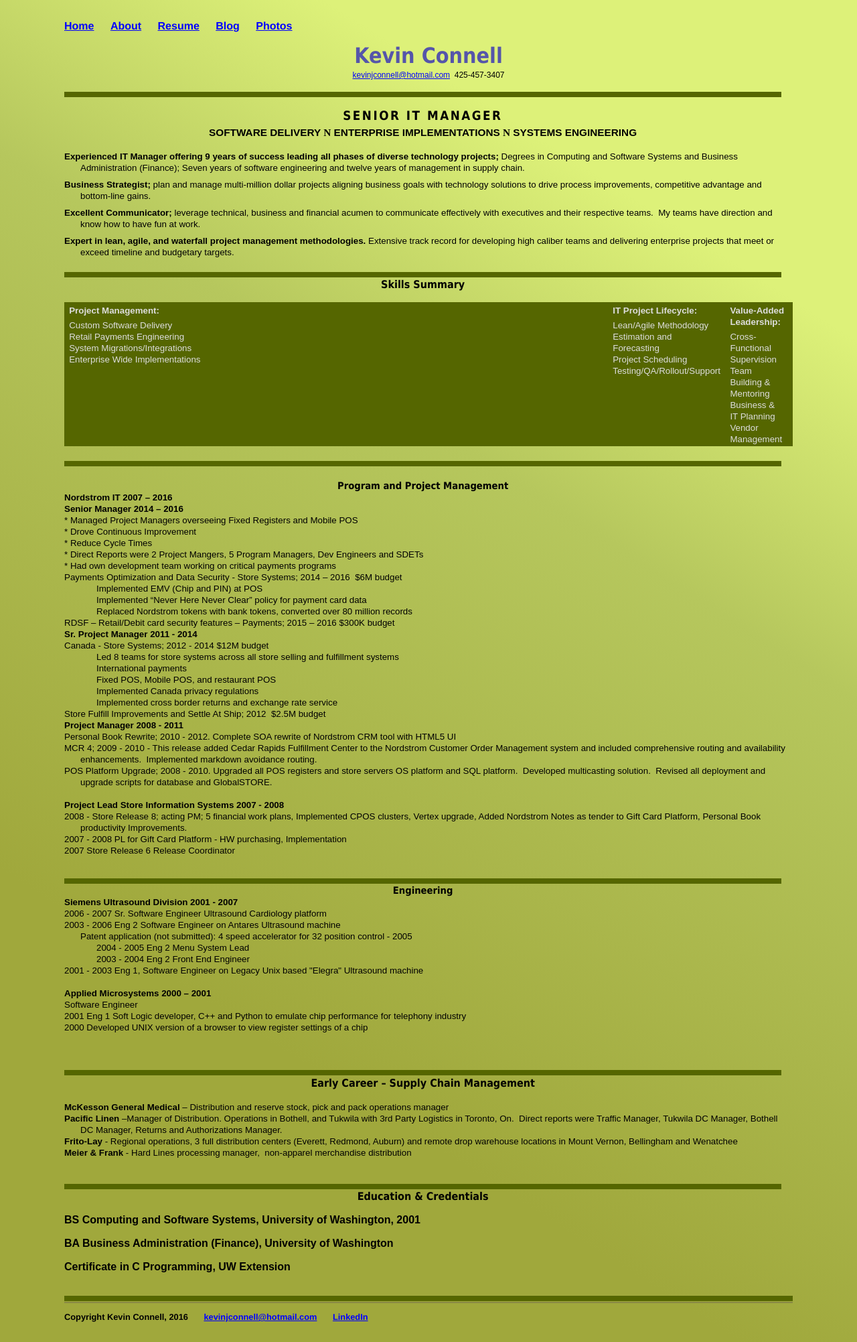
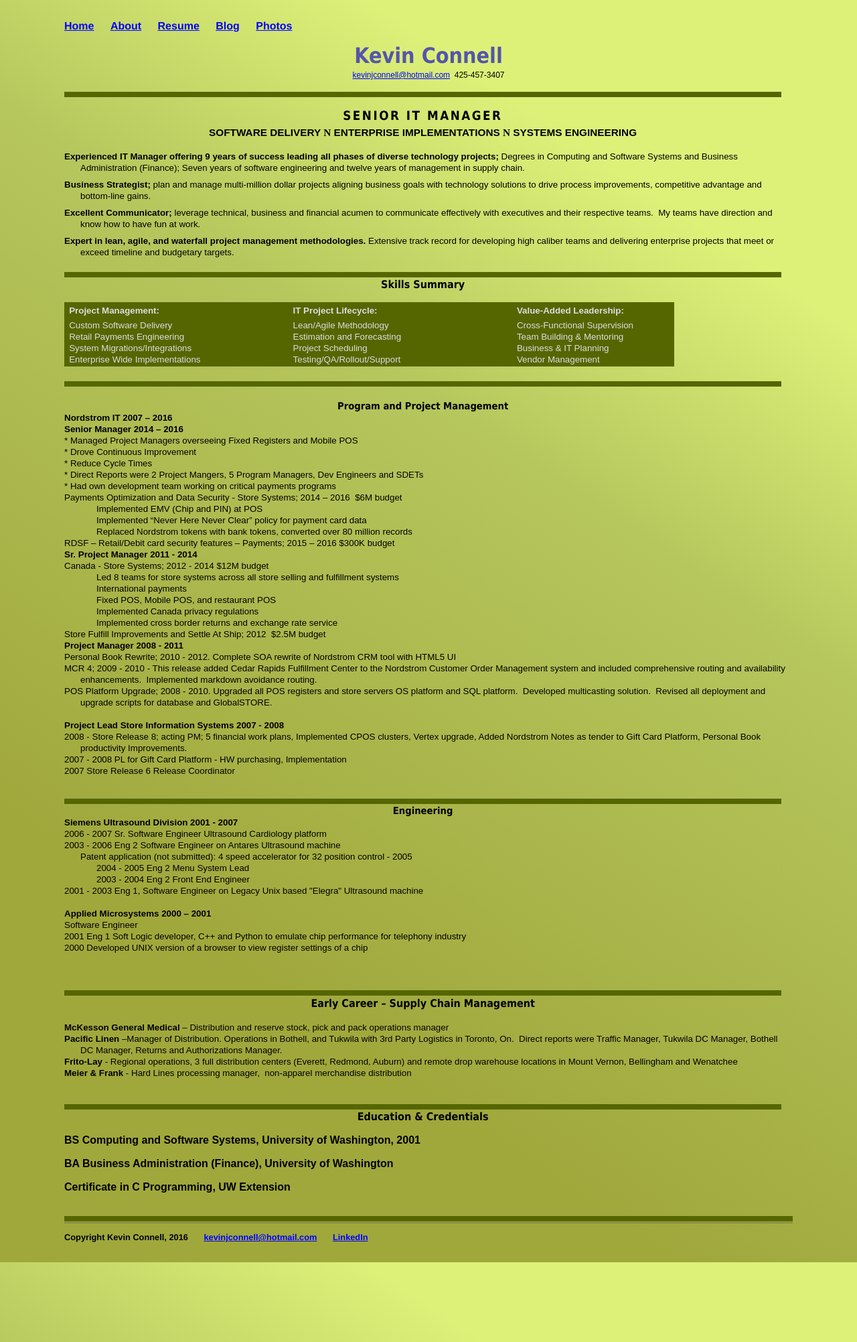
Before and after one commit to mo4dawg/mo4dawg.github.io, a Jekyll site: the page built from CV/index.html, in a window 1280 px wide. Shown: the whole page at 67% size. Built offline with Jekyll 4.4.1, drawn with Linux system fonts in a browser that asks for light colours.

Commit message:
Update index.html

```diff
--- a/CV/index.html
+++ b/CV/index.html
@@ -442,7 +442,7 @@
  style='margin: 0px;
  mso-padding-alt:0in 5.4pt 0in 5.4pt'>
  <tr style='mso-yfti-irow:0;mso-yfti-firstrow:yes;mso-yfti-lastrow:yes'>
-  <td width = "90%" valign=top style='background:#556600;color:#DDDDDD;padding:0in 5.4pt 0in 5.4pt'>
+  <td width = 320 valign=top style='background:#556600;color:#DDDDDD;padding:0in 5.4pt 0in 5.4pt'>
   <p class=MsoNormal style='margin-top:2.0pt;margin-right:0in;margin-bottom:
   4.0pt;margin-left:0in;line-height:normal'><span style='mso-bookmark:top'><b
   style='mso-bidi-font-weight:normal'><span style='font-size:10.0pt;font-family:
@@ -465,7 +465,7 @@
   mso-fareast-font-family:"Times New Roman"'>Enterprise Wide Implementations&nbsp;&nbsp;&nbsp;&nbsp;&nbsp;&nbsp;<o:p></o:p></span></span></p>
   </td>
   <span style='mso-bookmark:top'></span>
-  <td width = "90%" valign=top style='background:#556600;color:#DDDDDD;padding:0in 5.4pt 0in 5.4pt'>
+  <td width = 320 valign=top style='background:#556600;color:#DDDDDD;padding:0in 5.4pt 0in 5.4pt'>
   <p class=MsoNormal style='margin-top:2.0pt;margin-right:0in;margin-bottom:
   4.0pt;margin-left:0in;line-height:normal'><span style='mso-bookmark:top'><b
   style='mso-bidi-font-weight:normal'><span style='font-size:10.0pt;font-family:
@@ -489,7 +489,7 @@
   </td>
 
   <span style='mso-bookmark:top'></span>
-  <td width = "90%" valign=top style='width:171.0pt;background:#556600;color:#DDDDDD;padding:
+  <td width = 320 valign=top style='width:171.0pt;background:#556600;color:#DDDDDD;padding:
   0in 5.4pt 0in 5.4pt'>
   <p class=MsoNormal style='margin-top:2.0pt;margin-right:0in;margin-bottom:
   4.0pt;margin-left:0in;line-height:normal'><span style='mso-bookmark:top'><b
```
